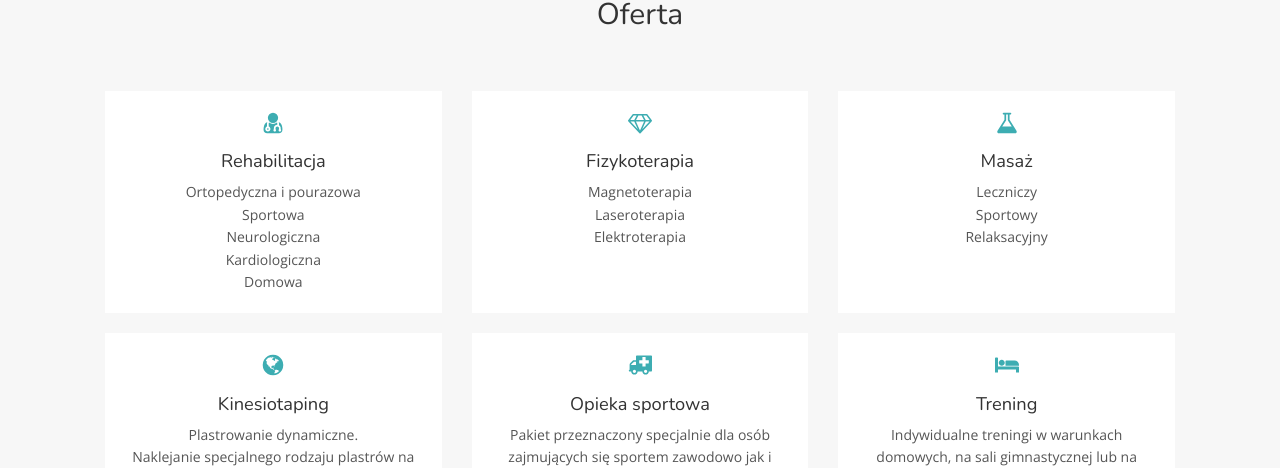
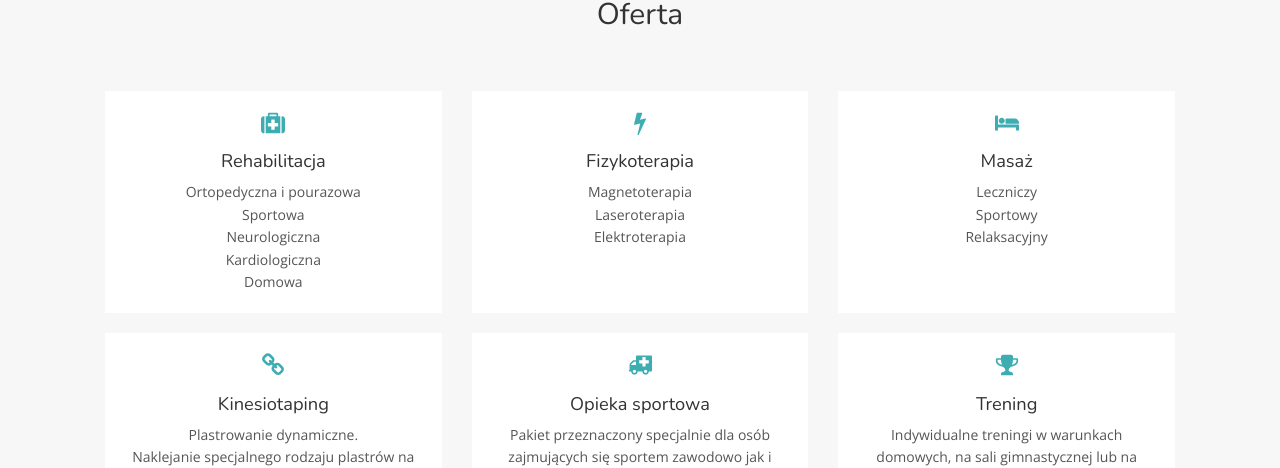
Before and after one commit to JendrzejewskiP/JendrzejewskiP.github.io, a Jekyll site: the page built from index.html, in a window 1280 px wide and 900 px high, scrolled down 1317 px. Shown: the part 148-616 px from the top of the window. Built offline with Jekyll 4.4.1, drawn with Linux system fonts in a browser that asks for light colours; nearby versions of some CDN libraries.

Commit message:
change incons for oferta

```diff
--- a/_data/treatments.yml
+++ b/_data/treatments.yml
@@ -1,16 +1,16 @@
-- icon: icon-user-md
+- icon: icon-medkit
   title: Rehabilitacja
   description: Ortopedyczna i pourazowa<br>Sportowa<br>Neurologiczna<br>Kardiologiczna<br>Domowa
 
-- icon: icon-diamond
+- icon: icon-bolt
   title: Fizykoterapia
   description: Magnetoterapia<br>Laseroterapia<br>Elektroterapia
 
-- icon: icon-flask
+- icon: icon-bed
   title: Masaż
   description: Leczniczy<br>Sportowy<br>Relaksacyjny
 
-- icon: icon-globe
+- icon: icon-chain
   title: Kinesiotaping
   description: Plastrowanie dynamiczne.<br>Naklejanie specjalnego rodzaju plastrów na mięśnie, między innymi w celu ich rozluźnienia, zmniejszenia bólu czy poprawy stabilizacji.
 
@@ -18,6 +18,6 @@
   title: Opieka sportowa
   description: Pakiet przeznaczony specjalnie dla osób zajmujących się sportem zawodowo jak i amatorsko, chcących zminimalizować ryzyko kontuzji i zmaksymalizować potencjał treningowy organizmu.
 
-- icon: icon-bed
+- icon: icon-trophy
   title: Trening
   description: Indywidualne treningi w warunkach domowych, na sali gimnastycznej lub na świeżym powietrzu, dostosowanych dokładnie do zamierzonego celu.
```
